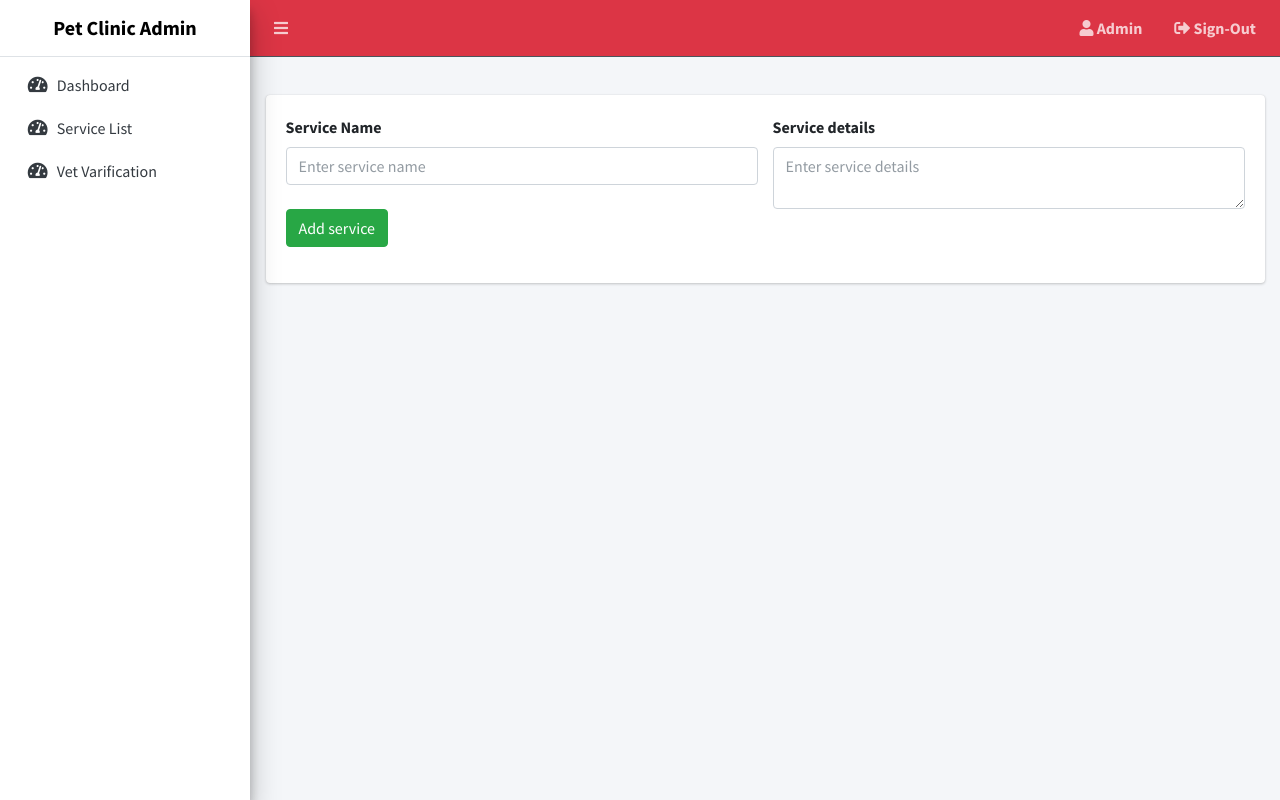
After one commit to tanveershuvo/pet_care, a PHP site: page /pet/admin/view-schedule.php in a window 1280 px wide. The commit adds this page. Run offline with PHP 8.4, Linux system fonts and the light colour scheme; a user stored in the database is signed in; data comes from the database, SQL or seed files in the repository; some libraries are stand-ins or nearby versions.

Commit message:
Schedule added -- Changes in db

```diff
--- a/admin/includes/footer.php
+++ b/admin/includes/footer.php
@@ -20,7 +20,7 @@
 <script src="plugins/datatables-bs4/js/dataTables.bootstrap4.min.js"></script>
 <script src="plugins/datatables-responsive/js/dataTables.responsive.min.js"></script>
 <script src="plugins/datatables-responsive/js/responsive.bootstrap4.min.js"></script>
-
+<script src="plugins/select2/js/select2.full.min.js"></script>
 <!-- AdminLTE App -->
 <script src="dist/js/adminlte.js"></script>
 
--- a/admin/includes/header.php
+++ b/admin/includes/header.php
@@ -16,6 +16,9 @@
   <link rel="stylesheet" href="plugins/datatables-bs4/css/dataTables.bootstrap4.min.css">
   <link rel="stylesheet" href="plugins/datatables-responsive/css/responsive.bootstrap4.min.css">
   <link rel="stylesheet" href="plugins/datatables-buttons/css/buttons.bootstrap4.min.css">
+  <!-- Select2 -->
+  <link rel="stylesheet" href="plugins/select2/css/select2.min.css">
+  <link rel="stylesheet" href="plugins/select2-bootstrap4-theme/select2-bootstrap4.min.css">
   <!-- Theme style -->
   <link rel="stylesheet" href="dist/css/adminlte.min.css">
 
--- a/admin/includes/sidebar.php
+++ b/admin/includes/sidebar.php
@@ -57,6 +57,14 @@
               </p>
             </a>
           </li>
+          <li class="nav-item">
+            <a href="vet-schedule" class="nav-link <?= ($activePage == 'vet-schedule') ? 'active' : ''; ?> ">
+              <i class="nav-icon fas fa-tachometer-alt"></i>
+              <p>
+                Vet Schedule
+              </p>
+            </a>
+          </li>
         <?php } ?>
       </ul>
     </nav>
--- /dev/null
+++ b/admin/view-schedule.php
@@ -0,0 +1,66 @@
+<?php session_start();
+include_once("../dbConnection/dbCon.php");
+$conn = connect();
+$sql = "SELECT * FROM services Order By service_name ASC ";
+$results = $conn->query($sql);
+
+?>
+<?php include 'includes/header.php'; ?>
+<?php include 'includes/navbar.php'; ?>
+<?php include 'includes/sidebar.php'; ?>
+<!-- Content Wrapper. Contains page content -->
+<div class="content-wrapper">
+  <!-- Content Header (Page header) -->
+  <div class="content-header">
+    <div class="container-fluid">
+      <div class="row mb-2">
+
+      </div><!-- /.row -->
+    </div><!-- /.container-fluid -->
+  </div>
+  <!-- /.content-header -->
+
+  <!-- Main content -->
+  <section class="content">
+    <div class="container-fluid">
+
+      <div class="card">
+        <div class="card-body">
+          <form action="controllers/serviceController.php" method="post">
+            <div class="row">
+
+              <div class="form-group col-6">
+                <label for="">Service Name</label>
+                <input type="hidden" name="service_id" value="<?php if (isset($row)) {
+                                                                echo $row['id'];
+                                                              }  ?>">
+                <input type="text" class="form-control" name="service_name" placeholder="Enter service name" value="<?php if (isset($row)) {
+                                                                                                                      echo $row['service_name'];
+                                                                                                                    }  ?>">
+                <?php if (isset($_GET['edit'])) { ?>
+                  <button type="submit" name="edit" class="btn btn-info mt-4">Edit service</button>
+                  <a type="button" href="service-list" class="btn btn-danger mt-4">Cancel</a>
+                <?php } else { ?>
+                  <button type="submit" name="add" class="btn btn-success mt-4">Add service</button>
+                <?php } ?>
+              </div>
+              <div class="form-group col-6">
+                <label for="">Service details</label>
+                <textarea class="form-control" name="service_details" placeholder="Enter service details"><?php if (isset($row)) {
+                                                                                                            echo $row['service_details'];
+                                                                                                          }  ?></textarea>
+              </div>
+
+            </div>
+          </form>
+
+        </div>
+      </div>
+
+    </div><!-- /.container-fluid -->
+  </section>
+  <!-- /.content -->
+</div>
+<!-- /.content-wrapper -->
+
+<?php include 'includes/footer.php'; ?>
```
Also changed, not shown: admin/add-schedule.php (added, +101 -0 lines), admin/vet-schedule.php (added, +12 -0 lines).
